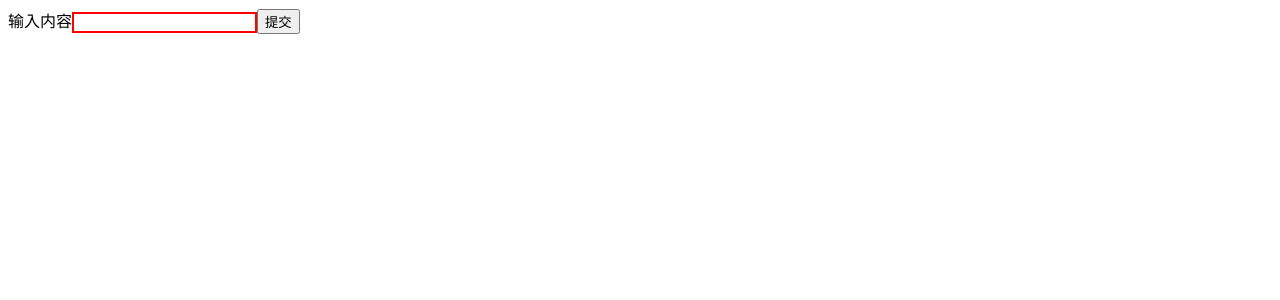
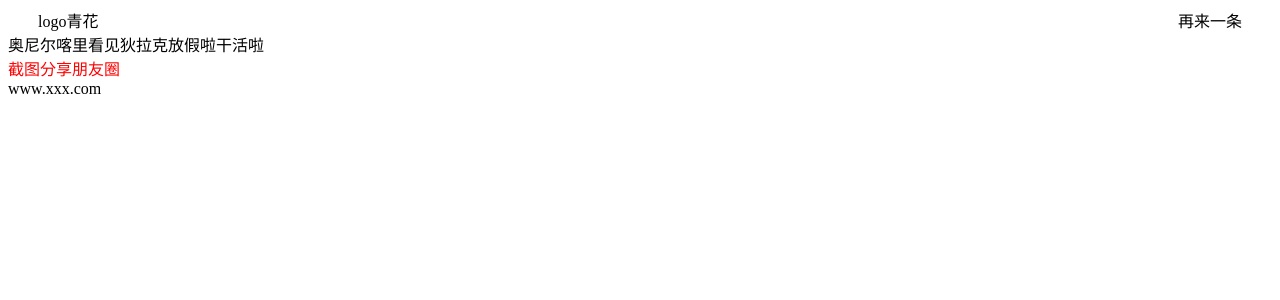
Before and after one commit to 718087538/reactStudy, a React (Create React App) app: page / in a window 1280 px wide. Shown: the top 300 px of the page. Built offline with nearby package versions, Linux system fonts and the light colour scheme.

Commit message:
很丑的布局

```diff
--- a/src/index.js
+++ b/src/index.js
@@ -1,7 +1,9 @@
 import React from 'react';
 import ReactDOM from 'react-dom';
 import App from './App';
-import ToDoList from './ToDoList';
+import ToDoList from './ToDoList';//todolist
+import SentenceHome from './sentence/sentenceHome';
 
 ReactDOM.render(<App />, document.getElementById('root'));
 ReactDOM.render(<ToDoList />,document.getElementById('root'));
+ReactDOM.render(<SentenceHome />,document.getElementById('root'));
--- /dev/null
+++ b/src/sentence/oneSentence.js
@@ -0,0 +1,11 @@
+import React , {Component} from 'react';
+
+class OneSentence extends Component{
+    render(){
+        return(
+            <div>奥尼尔喀里看见狄拉克放假啦干活啦</div>
+        )
+    }
+}
+
+export default OneSentence;
--- /dev/null
+++ b/src/sentence/sentenceBottom.js
@@ -0,0 +1,14 @@
+import React , {Component} from 'react';
+
+class SentenceBottom extends Component{
+    render(){
+        return(
+            <div>
+                <div className="test">截图分享朋友圈</div>
+                <div>www.xxx.com</div>
+            </div>
+        )
+    }
+}
+
+export default SentenceBottom;
--- /dev/null
+++ b/src/sentence/sentenceHead.css
@@ -0,0 +1,8 @@
+.head{
+    display: flex;
+    justify-content: space-between;
+    padding: 0 30px;
+}
+.test{
+    color: red;
+}
--- /dev/null
+++ b/src/sentence/sentenceHead.js
@@ -0,0 +1,15 @@
+import React,{ Component } from 'react';
+
+
+class SentenceHead extends Component{
+    render(){
+        return(
+           <div className="head">
+               <div className="name">logo青花</div>
+               <div className="rightBtn">再来一条</div>
+           </div>
+        )
+
+    }
+}
+export default SentenceHead;
--- /dev/null
+++ b/src/sentence/sentenceHome.js
@@ -0,0 +1,18 @@
+import React, { Component } from 'react';
+import SentenceHead from './sentenceHead';
+import OneSentence from './oneSentence';
+import SentenceBottom from './sentenceBottom'
+import './sentenceHead.css';
+
+class SentenceHome extends Component {
+    render() {
+        return (
+            <div>
+                <SentenceHead></SentenceHead>
+                <OneSentence></OneSentence>
+                <SentenceBottom></SentenceBottom>
+            </div>
+        )
+    }
+}
+export default SentenceHome;
```
Also changed, not shown: 1 other file (tests, documents, lock files or other folders).
